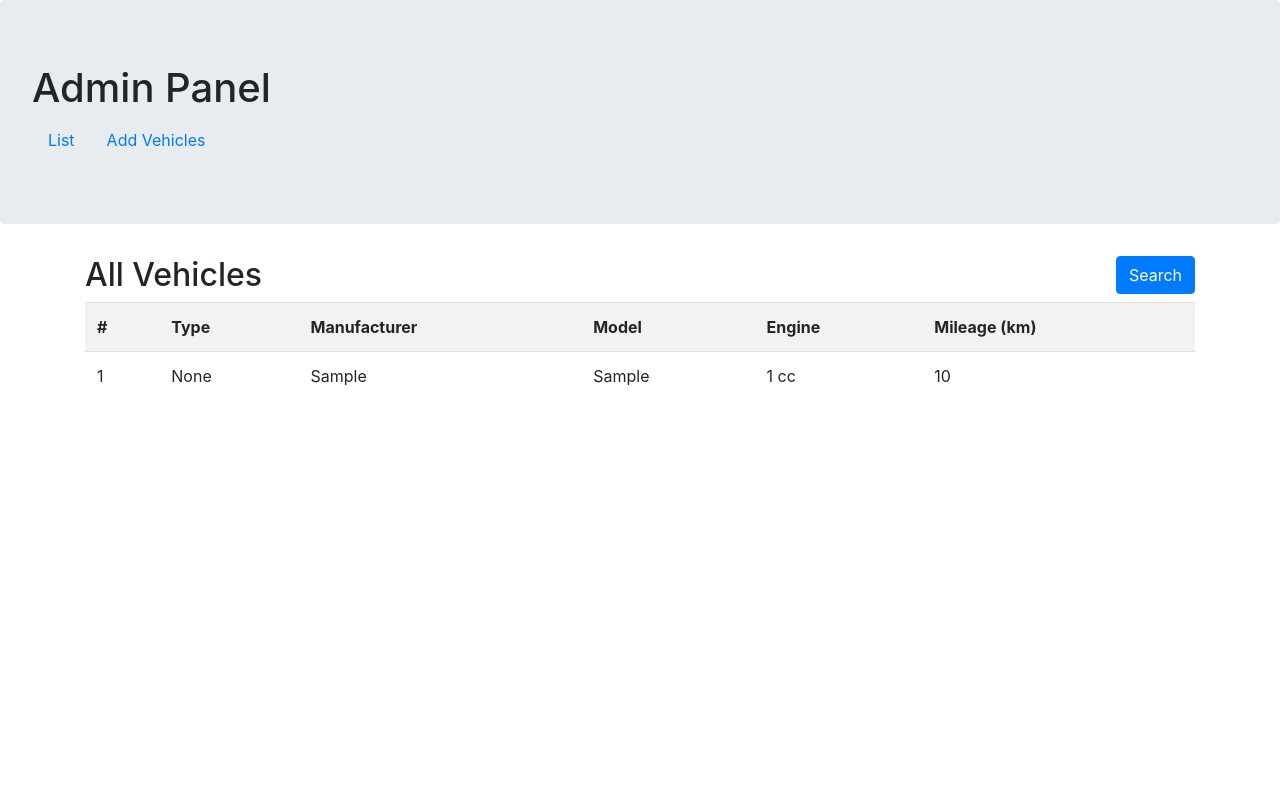
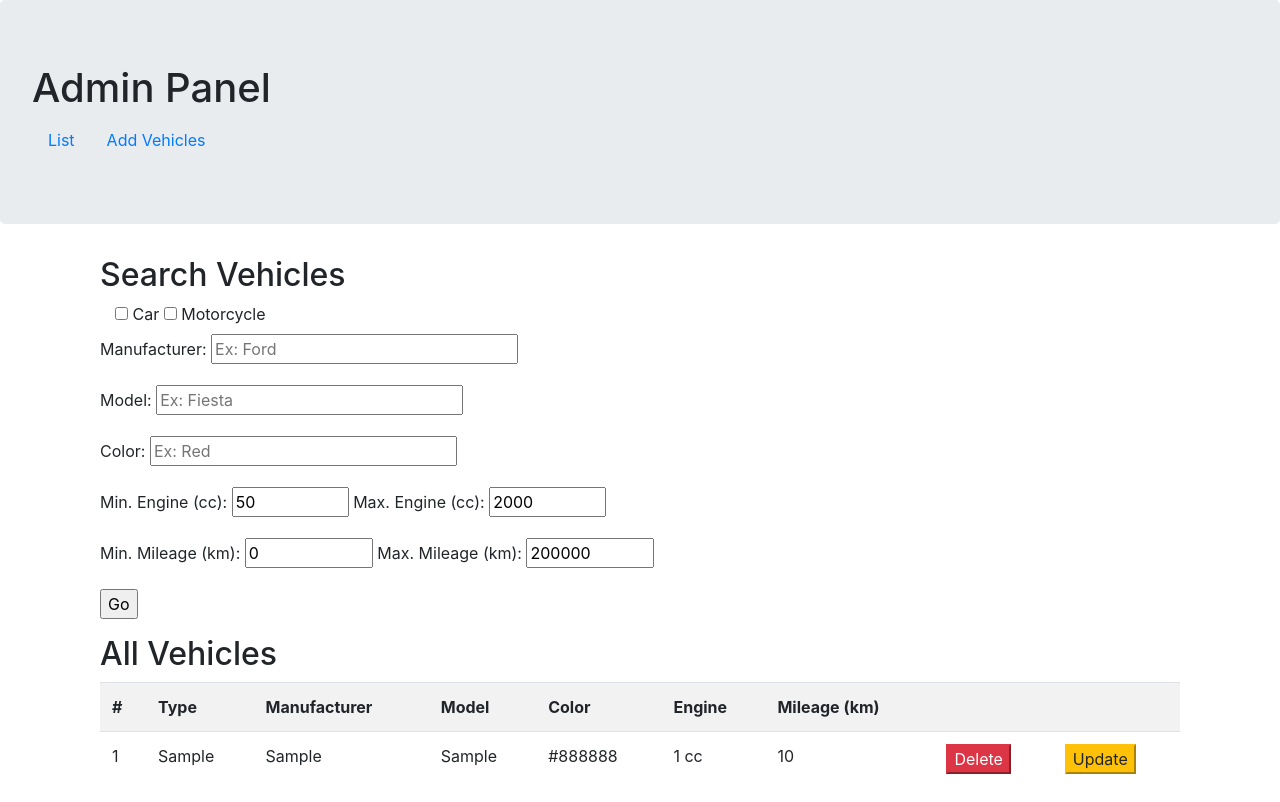
Before and after one commit to amadeusseilert/Flask-CRUD, a Flask app: page /admin/ in a window 1280 px wide. Before the commit the page ends 386 px from the top, so only its background shows below. Run offline with Flask 2, Linux system fonts and the light colour scheme; tables that the repository leaves empty hold one stand-in row (values such as "Sample post"); parts of the project's set-up code (start-up, migrations or seed data) failed here and were passed over; some libraries are stand-ins or nearby versions.

Commit message:
- PIP requirements

```diff
--- a/app/admin/forms.py
+++ b/app/admin/forms.py
@@ -1,23 +1,45 @@
 from flask_wtf import FlaskForm
 from wtforms import StringField, SubmitField, SelectField, IntegerField, BooleanField
-from wtforms.fields.html5 import IntegerRangeField
 from wtforms.validators import DataRequired, Length, NumberRange, InputRequired
+from wtforms.widgets.html5 import NumberInput
+
+from app.models import VEHICLE_TYPES
 
 
-from app.models import VehicleTypes
-
-
-class NewVehicleForm(FlaskForm):
-    type = SelectField('Type', choices=[(t.name, t.value) for t in VehicleTypes])
+class AddVehicleForm(FlaskForm):
+    v_type = SelectField('Type', choices=[(t, t) for t in VEHICLE_TYPES])
     manufacturer = StringField('Manufacturer', validators=[DataRequired(), Length(min=1, max=50)])
     model = StringField('Model', validators=[DataRequired(), Length(min=1, max=50)])
-    engine = IntegerField('Engine (cc)', validators=[InputRequired(), NumberRange(min=1)])
-    mileage = IntegerField('Mileage (km)', validators=[InputRequired(), NumberRange(min=0)])
+    color = StringField('Color', validators=[DataRequired(), Length(min=1, max=50)])
+    engine = IntegerField('Engine (cc)', widget=NumberInput(), validators=[InputRequired(), NumberRange(min=1)])
+    mileage = IntegerField('Mileage (km)', widget=NumberInput(), validators=[InputRequired(), NumberRange(min=0)])
 
     submit = SubmitField('Add')
 
     def __init__(self, *args, **kwargs):
-        super(NewVehicleForm, self).__init__(*args, **kwargs)
+        super(AddVehicleForm, self).__init__(*args, **kwargs)
+
+
+class UpdateVehicleForm(FlaskForm):
+    v_type = SelectField('Type', choices=[(t, t) for t in VEHICLE_TYPES])
+    manufacturer = StringField('Manufacturer', validators=[DataRequired(), Length(min=1, max=50)])
+    model = StringField('Model', validators=[DataRequired(), Length(min=1, max=50)])
+    color = StringField('Color', validators=[DataRequired(), Length(min=1, max=50)])
+    engine = IntegerField('Engine (cc)', widget=NumberInput(), validators=[InputRequired(), NumberRange(min=1)])
+    mileage = IntegerField('Mileage (km)', widget=NumberInput(), validators=[InputRequired(), NumberRange(min=0)])
+
+    submit = SubmitField('Update')
+
+    def __init__(self, *args, **kwargs):
+        super(UpdateVehicleForm, self).__init__(*args, **kwargs)
+
+    def fill_form(self, vehicle):
+        self.v_type.data = vehicle.v_type
+        self.manufacturer.data = vehicle.manufacturer
+        self.model.data = vehicle.model
+        self.color.data = vehicle.color
+        self.engine.data = vehicle.engine
+        self.mileage.data = vehicle.mileage
 
 
 def search_vehicles_form_builder(form):
@@ -25,13 +47,41 @@
     class SearchVehicleForm(FlaskForm):
         manufacturer = StringField('Manufacturer', validators=[Length(max=50)])
         model = StringField('Model', validators=[Length(max=50)])
-        min_engine = IntegerField('Min. Engine (cc)', default=1000, validators=[NumberRange(min=1)])
-        max_engine = IntegerField('Max. Engine (cc)', default=2000, validators=[NumberRange(min=1)])
-        min_mileage = IntegerField('Min. Mileage (km)', default=0, validators=[NumberRange(min=0)])
-        max_mileage = IntegerField('Max. Mileage (km)', default=200000, validators=[NumberRange(min=0)])
+        color = StringField('Color', validators=[Length(max=50)])
+        min_engine = IntegerField('Min. Engine (cc)', widget=NumberInput(), default=50,
+                                  validators=[InputRequired(), NumberRange(min=1)])
+        max_engine = IntegerField('Max. Engine (cc)', widget=NumberInput(), default=2000,
+                                  validators=[InputRequired(),  NumberRange(min=1)])
+        min_mileage = IntegerField('Min. Mileage (km)', widget=NumberInput(), default=0,
+                                   validators=[InputRequired(), NumberRange(min=0)])
+        max_mileage = IntegerField('Max. Mileage (km)', widget=NumberInput(), default=200000,
+                                   validators=[InputRequired(), NumberRange(min=0)])
 
-    for vt in VehicleTypes:
-        setattr(SearchVehicleForm, vt.name, BooleanField(default=True, label=vt.value))
+        def validate(self):
+            initial_validation = super(SearchVehicleForm, self).validate()
+            if not initial_validation:
+                return False
+
+            if self.min_mileage.data > self.max_mileage.data:
+                self.min_mileage.errors.append('Min. Mileage must be lower than Max. Mileage.')
+                return False
+
+            if self.max_mileage.data < self.min_mileage.data:
+                self.min_mileage.errors.append('Max. Mileage must be higher than Min. Mileage.')
+                return False
+
+            if self.min_engine.data > self.max_engine.data:
+                self.min_mileage.errors.append('Min. Engine must be lower than Max. Engine.')
+                return False
+
+            if self.max_engine.data < self.min_engine.data:
+                self.min_mileage.errors.append('Max. Engine must be higher than Min. Engine.')
+                return False
+
+            return True
+
+    for vt in VEHICLE_TYPES:
+        setattr(SearchVehicleForm, vt, BooleanField(default=True, label=vt))
 
     setattr(SearchVehicleForm, 'submit', SubmitField('Go'))
 
--- a/app/admin/views.py
+++ b/app/admin/views.py
@@ -1,8 +1,8 @@
 from flask import Blueprint, render_template, request, url_for, flash
 from werkzeug.utils import redirect
 
-from app.admin.forms import NewVehicleForm, search_vehicles_form_builder
-from app.models import Vehicle, VehicleTypes
+from app.admin.forms import AddVehicleForm, search_vehicles_form_builder, UpdateVehicleForm
+from app.models import Vehicle, VEHICLE_TYPES
 from app.instance import db
 
 
@@ -12,36 +12,72 @@
 @admin.route('/', methods=['GET', 'POST'])
 def list_all():
     form = search_vehicles_form_builder(request.form)
-    type_fields = [getattr(form, vt.name) for vt in VehicleTypes]
+    type_fields = [getattr(form, vt) for vt in VEHICLE_TYPES]
 
     if form.validate_on_submit():
-        types_search = {f.label.text: f.data for f in type_fields}
+        types_search = [f.label.text for f in type_fields if f.data]
         manufacturer_search = form.manufacturer.data
         model_search = form.model.data
+        color_search = form.color.data
         min_engine_search = form.min_engine.data
         max_engine_search = form.max_engine.data
         min_mileage_search = form.min_mileage.data
         max_mileage_search = form.max_mileage.data
-        return redirect(url_for('admin.list_all'))
+
+        filtered_vehicles = Vehicle.perform_search(types_search, manufacturer_search, model_search, color_search,
+                                                   min_engine_search, max_engine_search, min_mileage_search,
+                                                   max_mileage_search)
+        return render_template('admin/list.html', form=form, vehicles=filtered_vehicles, types=type_fields)
 
     all_vehicles = Vehicle.query.all()
     return render_template('admin/list.html', form=form, vehicles=all_vehicles, types=type_fields)
 
 
 @admin.route('/add', methods=['GET', 'POST'])
-def add_vehicle():
-    form = NewVehicleForm(request.form)
+def add():
+    form = AddVehicleForm(request.form)
     if form.validate_on_submit():
 
         nv = Vehicle(
-            VehicleTypes[form.type.data],
+            form.v_type.data,
             form.manufacturer.data,
             form.model.data,
+            form.color.data,
             form.engine.data,
             form.mileage.data
         )
         db.session.add(nv)
         db.session.commit()
         flash(nv.__repr__() + ' added.')
-        return redirect(url_for('admin.add_vehicle'))
-    return render_template('admin/add.html', form=form)
+        return redirect(url_for('admin.add'))
+    return render_template('admin/vehicle.html', form=form)
+
+
+@admin.route('/<int:vehicle_id>/delete', methods=['POST'])
+def delete(vehicle_id):
+    v = Vehicle.query.get_or_404(vehicle_id)  # type: Vehicle
+    db.session.delete(v)
+    db.session.commit()
+    return redirect(url_for('admin.list_all'))
+
+
+@admin.route('/<int:vehicle_id>/update', methods=['GET', 'POST'])
+def update(vehicle_id):
+    v = Vehicle.query.get_or_404(vehicle_id)  # type: Vehicle
+    form = UpdateVehicleForm(request.form)
+    if request.method == 'GET':
+        form.fill_form(v)
+        return render_template('admin/vehicle.html', form=form)
+    elif request.method == 'POST':
+        if form.validate_on_submit():
+            v.v_type = form.v_type.data
+            v.manufacturer = form.manufacturer.data
+            v.model = form.model.data
+            v.color = form.color.data
+            v.engine = form.engine.data
+            v.mileage = form.mileage.data
+
+            db.session.commit()
+            return redirect(url_for('admin.list_all'))
+
+    return redirect(url_for('admin.update', vehicle_id=v.id))
--- a/app/instance.py
+++ b/app/instance.py
@@ -30,9 +30,9 @@
         db.create_all()
         db.session.commit()
 
-        v1 = models.Vehicle(models.VehicleTypes.CAR, u'Fiat', u'Uno', 1000, 0)
-        v2 = models.Vehicle(models.VehicleTypes.CAR, u'Volkswagen', u'Fox', 1600, 10000)
-        v3 = models.Vehicle(models.VehicleTypes.MOTORCYCLE, u'BMW', u'G 310 R', 313, 5000)
+        v1 = models.Vehicle(models.VehicleTypes.CAR, u'Fiat', u'Uno', u'Red', 1000, 0)
+        v2 = models.Vehicle(models.VehicleTypes.CAR, u'Volkswagen', u'Fox', u'Silver', 1600, 10000)
+        v3 = models.Vehicle(models.VehicleTypes.MOTORCYCLE, u'BMW', u'G 310 R', u'White', 313, 5000)
 
         db.session.add(v1)
         db.session.add(v2)
--- a/app/templates/admin/base.html
+++ b/app/templates/admin/base.html
@@ -17,7 +17,7 @@
             <a class="nav-link" href="{{ url_for('admin.list_all')}}">List</a>
         </li>
         <li class="nav-item">
-            <a class="nav-link" href="{{ url_for('admin.add_vehicle')}}">Add Vehicles</a>
+            <a class="nav-link" href="{{ url_for('admin.add')}}">Add Vehicles</a>
         </li>
     </ul>
 </div>
--- a/app/templates/admin/list.html
+++ b/app/templates/admin/list.html
@@ -3,29 +3,12 @@
 {% block content %}
 
 <div class="row">
-    <div class="col-sm-6">
-        <h2>All Vehicles</h2>
-    </div>
-    <div class="col-sm-6">
-        <button type="button" class="btn btn-primary float-right" data-toggle="modal" data-target="#myModal">
-            Search
-        </button>
-    </div>
+
 </div>
 
 
-<div class="modal fade" id="myModal">
-    <div class="modal-dialog">
-        <div class="modal-content">
-
-            <!-- Modal Header -->
-            <div class="modal-header">
-                <h4 class="modal-title">Vehicle Search</h4>
-                <button type="button" class="close" data-dismiss="modal">&times;</button>
-            </div>
-
-            <!-- Modal body -->
-            <div class="modal-body">
+<div class="container">
+    <h2>Search Vehicles</h2>
     <form action="" method="post">
         {{ form.hidden_tag() }}
 
@@ -38,50 +21,82 @@
         </div>
 
         <p>
-                        {{ form.manufacturer.label }}<br>
-                        {{ form.manufacturer(size=50, placeholder="Ex: Ford") }}
+            {{ form.manufacturer.label }}:
+            {{ form.manufacturer(size=25, placeholder="Ex: Ford") }}
+            {% for error in form.manufacturer.errors %}
+            <span class="bg-danger">[{{ error }}]</span>
+            {% endfor %}
         </p>
         <p>
-                        {{ form.model.label }}<br>
-                        {{ form.model(size=50, placeholder="Ex: Fiesta") }}
+            {{ form.model.label }}:
+            {{ form.model(size=25, placeholder="Ex: Fiesta") }}
+            {% for error in form.model.errors %}
+            <span class="bg-danger">[{{ error }}]</span>
+            {% endfor %}
         </p>
         <p>
-                        {{ form.min_engine.label }}
-                        {{ form.min_engine(size=5, min=1, max=10000) }}
-                        {{ form.max_engine.label }}
-                        {{ form.max_engine(size=5, min=1, max=10000) }}
-
+            {{ form.color.label }}:
+            {{ form.color(size=25, placeholder="Ex: Red") }}
+            {% for error in form.color.errors %}
+            <span class="bg-danger">[{{ error }}]</span>
+            {% endfor %}
         </p>
         <p>
-                        {{ form.min_mileage.label }}
+            {{ form.min_engine.label }}:
+            {{ form.min_engine(size=5, min=1, max=10000) }}
+            {{ form.max_engine.label }}:
+            {{ form.max_engine(size=5, min=1, max=10000) }}<br>
+            {% for error in form.min_engine.errors + form.max_engine.errors %}
+            <span class="bg-danger">[{{ error }}]</span>
+            {% endfor %}
+        </p>
+        <p>
+            {{ form.min_mileage.label }}:
             {{ form.min_mileage(size=5, min=0, max=200000) }}
-                        {{ form.max_mileage.label }}
-                        {{ form.max_mileage(size=5, min=0, max=200000) }}
+            {{ form.max_mileage.label }}:
+            {{ form.max_mileage(size=5, min=0, max=200000) }}<br>
+            {% for error in form.min_mileage.errors + form.max_mileage.errors %}
+            <span class="bg-danger">[{{ error }}]</span>
+            {% endfor %}
         </p>
         <p>{{ form.submit() }}</p>
     </form>
 </div>
-        </div>
-    </div>
-</div>
-
-
+<div class="container">
+    <h2>All Vehicles</h2>
     <table class="table table-striped">
         <th>#
         <th>Type</th>
         <th>Manufacturer</th>
         <th>Model</th>
+        <th>Color</th>
         <th>Engine</th>
         <th>Mileage (km)</th>
+        <th></th>
+        <th></th>
         {% for v in vehicles %}
         <tr>
             <td>{{ loop.index }}</td>
-        <td>{{ v.type }}</td>
+            <td>{{ v.v_type }}</td>
             <td>{{ v.manufacturer }}</td>
             <td>{{ v.model }}</td>
+            <td>{{ v.color }}</td>
             <td>{{ v.engine_label }}</td>
             <td>{{ v.mileage_label }}</td>
+            <td>
+                <form method=post action="{{ url_for('admin.delete', vehicle_id=v.id) }}">
+                    <button class='btn-danger' type=submit>Delete</button>
+                </form>
+            </td>
+            <td>
+                <form method=get action="{{ url_for('admin.update', vehicle_id=v.id) }}">
+                    <button class='btn-warning' type=submit>Update</button>
+                </form>
+            </td>
         <tr>
             {% endfor %}
     </table>
+</div>
+
+
 {% endblock %}
--- /dev/null
+++ b/requirements.txt
@@ -0,0 +1,5 @@
+Flask_WTF==0.14.2
+WTForms==2.1
+Flask_SQLAlchemy==2.3.2
+Flask==0.12.2
+Werkzeug==0.14.1
```
Also changed, not shown: app/models.py (+30 -8 lines), config.py (+11 -3 lines), run.py (+3 -4 lines), test/test_util.py (+14 -0 lines), test/test_vehicle_add.py (+53 -0 lines), test/test_vehicle_delete.py (+44 -0 lines), test/test_vehicle_search.py (+100 -22 lines), test/test_vehicle_update.py (+17 -19 lines). Lines whose indentation alone changed are shown as unchanged.
